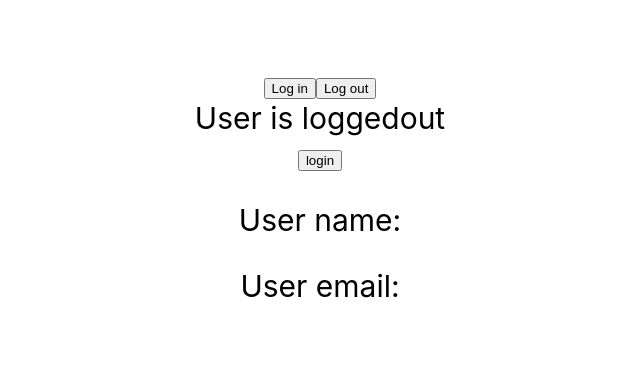
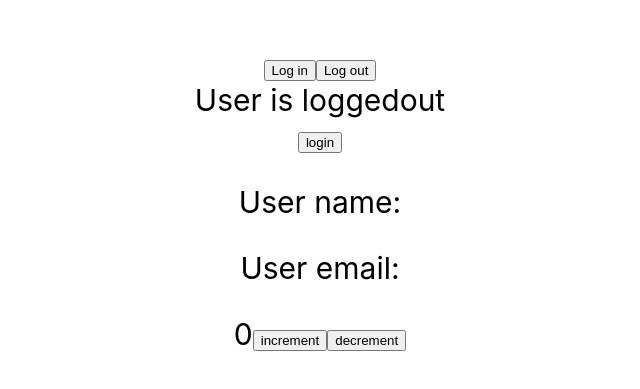
Before and after one commit to poojagarva28/react-with-typescript-basics, a React (Create React App) app: page / in a window 1280 px wide. Shown: the part 201-590 px from the top of the page, without its empty margins (320-960 px from the left). Built offline with nearby package versions, Linux system fonts and the light colour scheme.

Commit message:
usereducer

```diff
--- a/src/App.tsx
+++ b/src/App.tsx
@@ -1,6 +1,7 @@
 import "./App.css";
 import { Button } from "./components/Events/Button";
 import { Input } from "./components/Events/Input";
+import Counter from "./components/state/Counter";
 import LoggedIn from "./components/state/LoggedIn";
 import User from "./components/state/User";
 import { Container } from "./components/style/Container";
@@ -76,6 +77,7 @@
       {/* state */}
       <LoggedIn />
       <User />
+      <Counter />
     </div>
   );
 }
--- /dev/null
+++ b/src/components/state/Counter.tsx
@@ -0,0 +1,45 @@
+import React, { useReducer } from "react";
+
+type CounterState = {
+  count: number;
+};
+
+type CounterAction = {
+  type: string;
+  payload: number;
+};
+
+const initialValue = { count: 0 };
+
+const reducer = (state: CounterState, action: CounterAction) => {
+  switch (action.type) {
+    case "increment":
+      return {
+        count: state.count + action.payload,
+      };
+    case "decrement": {
+      return {
+        count: state.count - action.payload,
+      };
+    }
+    default:
+      return state;
+  }
+};
+
+const Counter = () => {
+  const [state, dispatch] = useReducer(reducer, initialValue);
+  return (
+    <div>
+      {state.count}
+      <button onClick={() => dispatch({ type: "increment", payload: 1 })}>
+        increment
+      </button>
+      <button onClick={() => dispatch({ type: "decrement", payload: 1 })}>
+        decrement
+      </button>
+    </div>
+  );
+};
+
+export default Counter;
```
